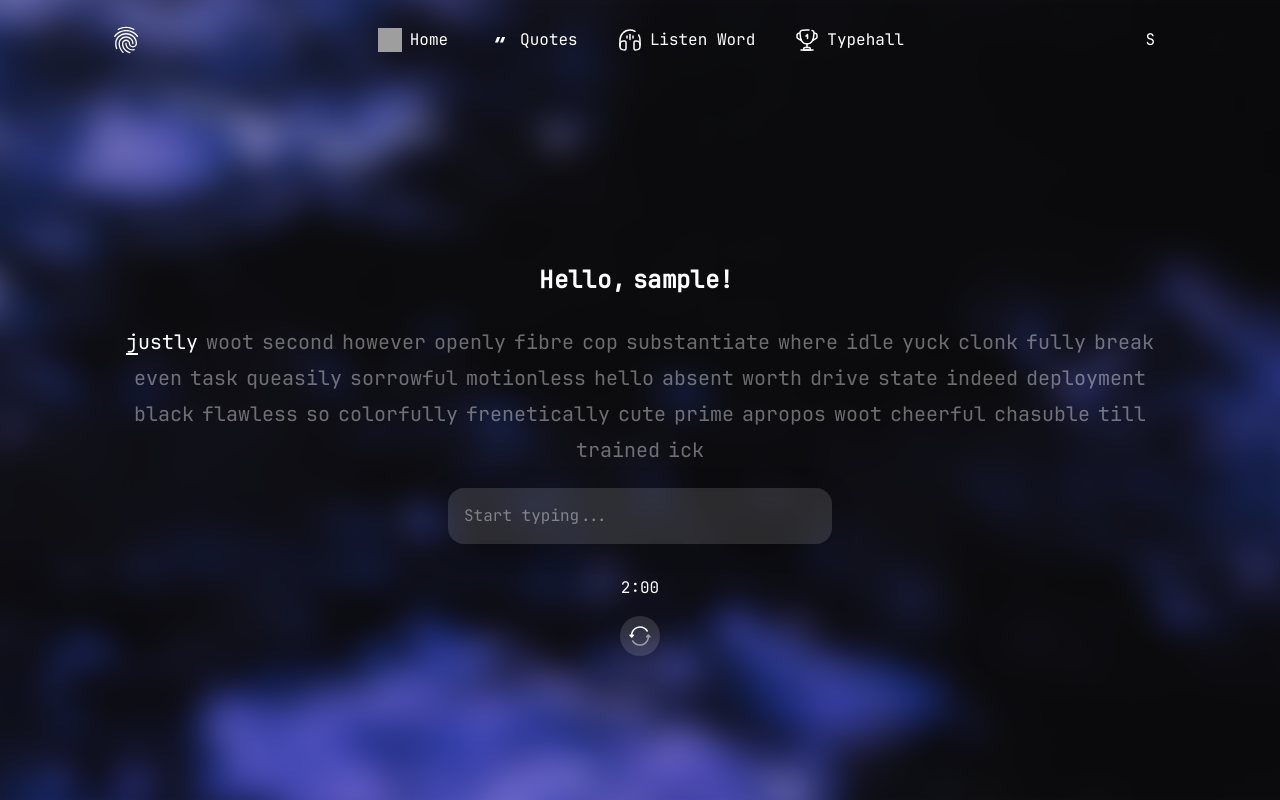
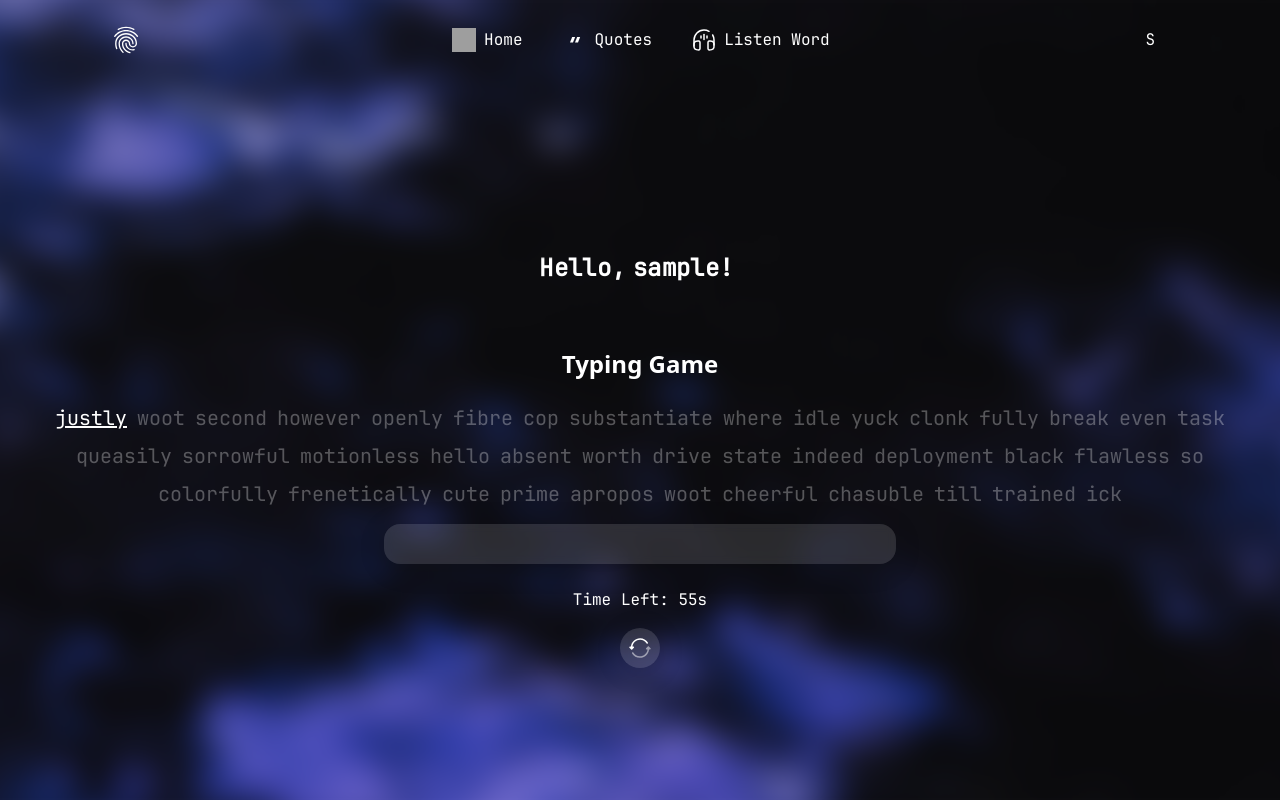
Before and after one commit to MohammadMosavat/donkeyTyping, a Next.js app in the folder client/: page / in a window 1280 px wide. Built offline with nearby package versions, Linux system fonts and the light colour scheme; no server answers; sample sign-in values are in the browser's storage; grey boxes are pictures that could not be loaded.

Commit message:
udate the typing

```diff
--- a/client/src/components/Header/index.tsx
+++ b/client/src/components/Header/index.tsx
@@ -27,11 +27,11 @@ const Header = () => {
             link="/listen-word"
             value="Listen word"
           />
-          <NavLinks
+          {/* <NavLinks
             iconSrc="/svgs/cup.svg"
             link={`/explore/typehall`}
             value="Typehall"
-          />
+          /> */}
         </ul>
         <Link
           className="capitalize  rounded-full px-1.5 hover:shadow-xl hover:drop-shadow-xl text-white font-JetBrainsMono"
--- a/client/src/components/Typing/index.tsx
+++ b/client/src/components/Typing/index.tsx
@@ -1,293 +1,182 @@
-"use client";
-import { useState, useEffect, useRef } from "react";
+import { useState, useEffect, useRef, useMemo } from "react";
 import { motion } from "framer-motion";
-import axios from "axios";
-import SplitText from "../SplitText";
 
-interface FormData {
-  username: string | null;
-  id_username: string;
-  wpm: number | "";
-  correct_char: number | "";
-  incorrect_char: number | "";
-  date: string;
-  language: string;
+interface TypingGameProps {
+  data: string[];
+  onMissionComplete: () => void;
+  showWpm: boolean;
+  showTimer: boolean;
+  keyUniqe?: number;
 }
 
-const TypingGame = ({
+export default function TypingGame({
   data,
   onMissionComplete,
   showWpm,
   showTimer,
-}: {
-  data: string[];
-  onMissionComplete: () => void;
-  showWpm: boolean;
-  showTimer: boolean;
-}) => {
-  const initialTime = 120;
+  keyUniqe,
+}: TypingGameProps) {
   const [input, setInput] = useState("");
+  const [startTime, setStartTime] = useState<number | null>(null);
+  const [wpm, setWpm] = useState(0);
+  const [accuracy, setAccuracy] = useState(100);
+  const [correctCount, setCorrectCount] = useState(0);
+  const [incorrectCount, setIncorrectCount] = useState(0);
   const [currentWordIndex, setCurrentWordIndex] = useState(0);
-  const [wordStatus, setWordStatus] = useState<boolean[]>([]);
-  const [timer, setTimer] = useState<number>(initialTime);
-  const [isDisabled, setIsDisabled] = useState<boolean>(false);
-  const [totalWordsTyped, setTotalWordsTyped] = useState<number>(0);
-  const [wpm, setWpm] = useState<number>(0);
-  const [isTimerActive, setIsTimerActive] = useState<boolean>(false);
-  const [correctChars, setCorrectChars] = useState<number>(0);
-  const [incorrectChars, setIncorrectChars] = useState<number>(0);
+  const [timeLeft, setTimeLeft] = useState(60);
+  const [gameOver, setGameOver] = useState(false);
+
   const inputRef = useRef<HTMLInputElement | null>(null);
-  const targetWord = data[currentWordIndex];
-  const [id, setID] = useState();
+  console.log(data);
+  const wordsToType = data;
 
-  const [message, setMessage] = useState<{
-    type: "success" | "error";
-    text: string;
-  } | null>(null);
-  console.log("user name from local", localStorage.getItem("username"));
   useEffect(() => {
-    // Fetch user data from the API
-    const fetchUserData = async () => {
-      try {
-        const response = await fetch(
-          `http://localhost:5000/user?username=${localStorage.getItem(
-            "username"
-          )}`
-        );
-        const data = await response.json();
-        console.log(data);
-        if (response.ok) {
-          console.log("data", data);
-          setID(data[0]._id);
-        }
-      } catch (error) {
-        console.log("An error occurred while fetching user data.");
+    if (inputRef.current) inputRef.current.focus();
+
+    const timerInterval = setInterval(() => {
+      if (timeLeft > 0 && !gameOver) {
+        setTimeLeft((prevTimeLeft) => prevTimeLeft - 1);
+      } else {
+        setGameOver(true);
+        calculateResults();
+        if (onMissionComplete) onMissionComplete();
       }
-    };
+    }, 1000);
 
-    fetchUserData();
-  }, []);
+    return () => clearInterval(timerInterval);
+  }, [timeLeft, gameOver, onMissionComplete]);
 
-  // Handle form submission
-  const handleSubmit = async () => {
-    setMessage(null);
-    console.log(id);
-    const submissionData = {
-      username: localStorage.getItem("username"),
-      id_username: id,
-      wpm: wpm,
-      correct_char: correctChars,
-      incorrect_char: incorrectChars,
-      date: new Date().toUTCString(),
-      language: "en",
-    };
+  useEffect(() => {
+    calculateResults();
+  }, [input, currentWordIndex]);
 
-    console.log("Submitting data:", submissionData);
+  const calculateResults = () => {
+    if (!startTime) return;
+    const currentWord = wordsToType[currentWordIndex];
+    const totalTimeInMinutes = (Date.now() - startTime) / 1000 / 60;
+    const totalWordsTyped = 1 + correctCount + incorrectCount;
+    const wpmCalc = Math.round(totalWordsTyped / 5 / totalTimeInMinutes);
+    setWpm(wpmCalc);
 
-    try {
-      const response = await axios.post(
-        "http://localhost:5000/store_wpm",
-        submissionData
-      );
-      setMessage({ type: "success", text: response.data.message });
-    } catch (error) {
-      console.error("Submission error:", error);
-      setMessage({
-        type: "error",
-        text: error.response?.data?.error || "Something went wrong!",
-      });
+    if (input[input.length - 1] === currentWord[input.length - 1]) {
+      setCorrectCount(correctCount + 1);
+    } else {
+      setIncorrectCount(incorrectCount + 1);
+    }
+
+    const accuracyCalc = Math.round(
+      (correctCount / (correctCount + incorrectCount)) * 100
+    );
+    setAccuracy(accuracyCalc);
+  };
+
+  const handleChange = (e: React.ChangeEvent<HTMLInputElement>) => {
+    setInput(e.target.value);
+
+    if (!startTime) {
+      setStartTime(Date.now());
     }
   };
 
-  const handleInputChange = (e: React.ChangeEvent<HTMLInputElement>) => {
-    if (!isDisabled) {
-      setInput(e.target.value);
+  const handleKeyDown = (e: React.KeyboardEvent<HTMLInputElement>) => {
+    if (e.key === " ") {
+      e.preventDefault();
+      setInput("");
+      setCurrentWordIndex((prevIndex) => prevIndex + 1);
     }
   };
 
-  const handleInputFocus = () => {
-    if (!isTimerActive) {
-      setIsTimerActive(true);
+  const getWordStyle = (index: number) => {
+    if (index === currentWordIndex) {
+      return "text-white underline";
     }
+    return "!opacity-30";
   };
 
-  const handleCompleteWord = () => {
-    const isCorrect = input === targetWord;
-
-    setWordStatus((prevStatus) => {
-      const newStatus = [...prevStatus];
-      newStatus[currentWordIndex] = isCorrect;
-      return newStatus;
-    });
-
-    setCurrentWordIndex((prev) => prev + 1);
-    setInput("");
-
-    setTotalWordsTyped((prev) => prev + 1);
-
-    if (currentWordIndex + 1 === data.length) {
-      onMissionComplete();
+  const getCharStyle = (char: string, index: number) => {
+    if (index < input.length && input !== "") {
+      if (char === input[index]) {
+        return "text-green-500";
+      } else {
+        return "text-red-500";
+      }
     }
-
-    // Calculate correct and incorrect characters after the word is completed
-    calculateCorrectAndIncorrectChars();
+    return "";
   };
 
-  const calculateCorrectAndIncorrectChars = () => {
-    let correctCount = 0;
-    let incorrectCount = 0;
-
-    // Calculate the correct and incorrect characters based on input and target word
-    for (let i = 0; i < targetWord.length; i++) {
-      if (input[i] === targetWord[i]) {
-        correctCount++;
-      } else if (input[i] !== undefined) {
-        incorrectCount++;
-      }
-    }
-
-    // Update the correct and incorrect chars state without resetting them
-    setCorrectChars((prevCorrect) => prevCorrect + correctCount);
-    setIncorrectChars((prevIncorrect) => prevIncorrect + incorrectCount);
-  };
-
-  useEffect(() => {
-    if (input.length === targetWord?.length) {
-      handleCompleteWord();
-    }
-    const minutes = initialTime / 60;
-    setWpm(Math.floor(totalWordsTyped / minutes));
-  }, [input]);
-
-  useEffect(() => {
-    if (timer === 0) {
-      setIsDisabled(true);
-
-      const minutes = initialTime / 60;
-      setWpm(Math.floor(totalWordsTyped / minutes));
-      handleSubmit();
-    }
-  }, [timer, totalWordsTyped]);
-
-  useEffect(() => {
-    if (!isTimerActive || isDisabled) return;
-
-    const intervalId = setInterval(() => {
-      setTimer((prev) => {
-        if (prev <= 1) {
-          clearInterval(intervalId);
-          return 0;
+  const textsType = useMemo(() => {
+    return wordsToType.map((word, wordIndex) => (
+      <motion.span
+        key={wordIndex}
+        className={
+          getWordStyle(wordIndex) +
+          " font-JetBrainsMono font-extralight text-xl"
         }
-        return prev - 1;
-      });
-    }, 1000);
-
-    return () => clearInterval(intervalId);
-  }, [isTimerActive, isDisabled]);
-
-  useEffect(() => {
-    setInput("");
-    setCurrentWordIndex(0);
-    setWordStatus([]);
-  }, [data]);
-
-  // Function to determine the letter styles (color) for each character
-  const getLetterStyles = (letter: string, index: number) => {
-    if (input[index] === letter) {
-      return { color: "green" }; // Correct character
-    } else if (input[index] !== undefined) {
-      return { color: "red" }; // Incorrect character
-    }
-    return {};
-  };
+        animate={{ opacity: 1 }}
+        initial={{ opacity: 0 }}
+        transition={{ duration: 0.3 }}
+      >
+        {word.split("").map((char, charIndex) => (
+          <span
+            key={charIndex}
+            className={
+              wordsToType[currentWordIndex] === word
+                ? getCharStyle(char, charIndex)
+                : ""
+            }
+          >
+            {char}
+          </span>
+        ))}{" "}
+      </motion.span>
+    ));
+  }, [input, wordsToType, currentWordIndex]);
 
   return (
-    <div className="flex flex-col items-center pt-8 px-4 sm:px-8 md:px-16">
-      <div className="font-JetBrainsMono mb-6">
-        <div className="flex flex-wrap justify-center gap-2 text-white">
-          {data.map((word, wordIndex) => {
-            const isActiveWord = wordIndex === currentWordIndex;
-            return (
-              <div key={wordIndex} className="flex items-center">
-                <div
-                  className={`flex items-center ${
-                    !isActiveWord ? "opacity-40" : ""
-                  }`}
-                >
-                  {word.split("").map((letter, letterIndex) => {
-                    const isActive =
-                      wordIndex === currentWordIndex &&
-                      letterIndex === input.length;
-                    const isCompleted =
-                      wordIndex < currentWordIndex ||
-                      (wordIndex === currentWordIndex &&
-                        input.length === word.length);
-                    const isChecking = wordIndex === currentWordIndex;
+    <div className="flex flex-col items-center mx-auto mt-16">
+      <h1 className="text-2xl font-semibold text-white mb-6">Typing Game</h1>
 
-                    return (
-                      <span
-                        key={letterIndex}
-                        className={`${isActive &&
-                          "underline-offset-4"} transition-all duration-200 ease-in-out text-lg sm:text-xl text-white`}
-                        style={{
-                          ...getLetterStyles(letter, letterIndex),
-                          textDecoration: isActive ? "underline" : "none",
-                          color: isCompleted
-                            ? "white"
-                            : isChecking
-                            ? getLetterStyles(letter, letterIndex).color
-                            : "white",
-                        }}
-                      >
-                        {letter}
-                      </span>
-                    );
-                  })}
-                </div>
-              </div>
-            );
-          })}
-        </div>
+      <div className="mb-4 text-white flex gap-2.5 flex-wrap justify-center">
+        {textsType}
       </div>
 
       <input
         ref={inputRef}
-        type="text"
+        type="search"
         value={input}
-        onChange={handleInputChange}
-        onFocus={handleInputFocus}
-        placeholder="Start typing..."
-        className="p-4 mb-4 placeholder:text-white placeholder:opacity-40 text-white font-JetBrainsMono bg-glass outline-none rounded-lg w-full sm:w-80 md:w-96"
-        disabled={isDisabled}
+        onKeyDown={handleKeyDown}
+        onChange={handleChange}
+        className="rounded-full p-2 w-full max-w-lg focus:outline-none px-2 font-JetBrainsMono bg-glass text-white"
+        disabled={gameOver}
       />
 
-      {showTimer && (
-        <p className="mt-4 text-white font-JetBrainsMono">
-          {Math.floor(timer / 60)}:{String(timer % 60).padStart(2, "0")}
-        </p>
+      <div className="mt-6 text-white">
+        {showTimer && (
+          <div className="text-white font-JetBrainsMono">
+            Time Left: {timeLeft}s
+          </div>
+        )}
+        {showWpm && gameOver && (
+          <>
+            <p className=" font-JetBrainsMono">Words Per Minute: {wpm}</p>
+            <p className=" font-JetBrainsMono">Accuracy: {accuracy}%</p>
+            <p className="font-JetBrainsMono">
+              Correct Characters: {correctCount}
+            </p>
+            <p className="font-JetBrainsMono">
+              Incorrect Characters: {incorrectCount}
+            </p>
+          </>
+        )}
+      </div>
+
+      {gameOver && (
+        <div className="mt-6 text-white">
+          <p className="text-2xl font-semibold font-JetBrainsMono">
+            Game Over!
+          </p>
+        </div>
       )}
-
-      {showWpm && timer === 0 ? (
-        <motion.section
-          initial={{ opacity: 0 }}
-          animate={{ opacity: 1 }}
-          transition={{ duration: 0.5 }}
-          className="flex mt-4 flex-col gap-2"
-        >
-          <div className=" text-white font-JetBrainsMono">
-            Words per minute: {wpm}
-          </div>
-
-          <div className="text-white font-JetBrainsMono">
-            Correct characters: {correctChars}
-          </div>
-          <div className="text-white font-JetBrainsMono">
-            Incorrect characters: {incorrectChars}
-          </div>
-        </motion.section>
-      ) : null}
     </div>
   );
-};
-
-export default TypingGame;
+}
```
